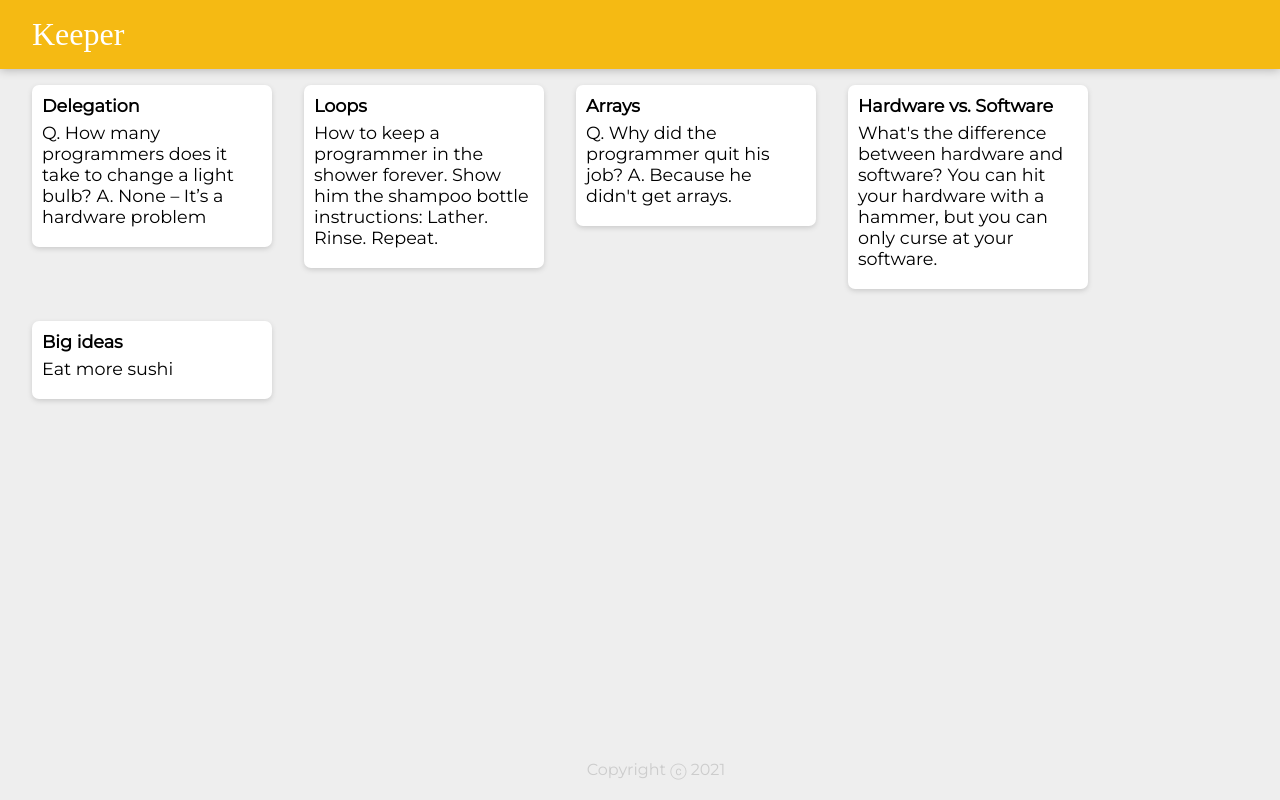
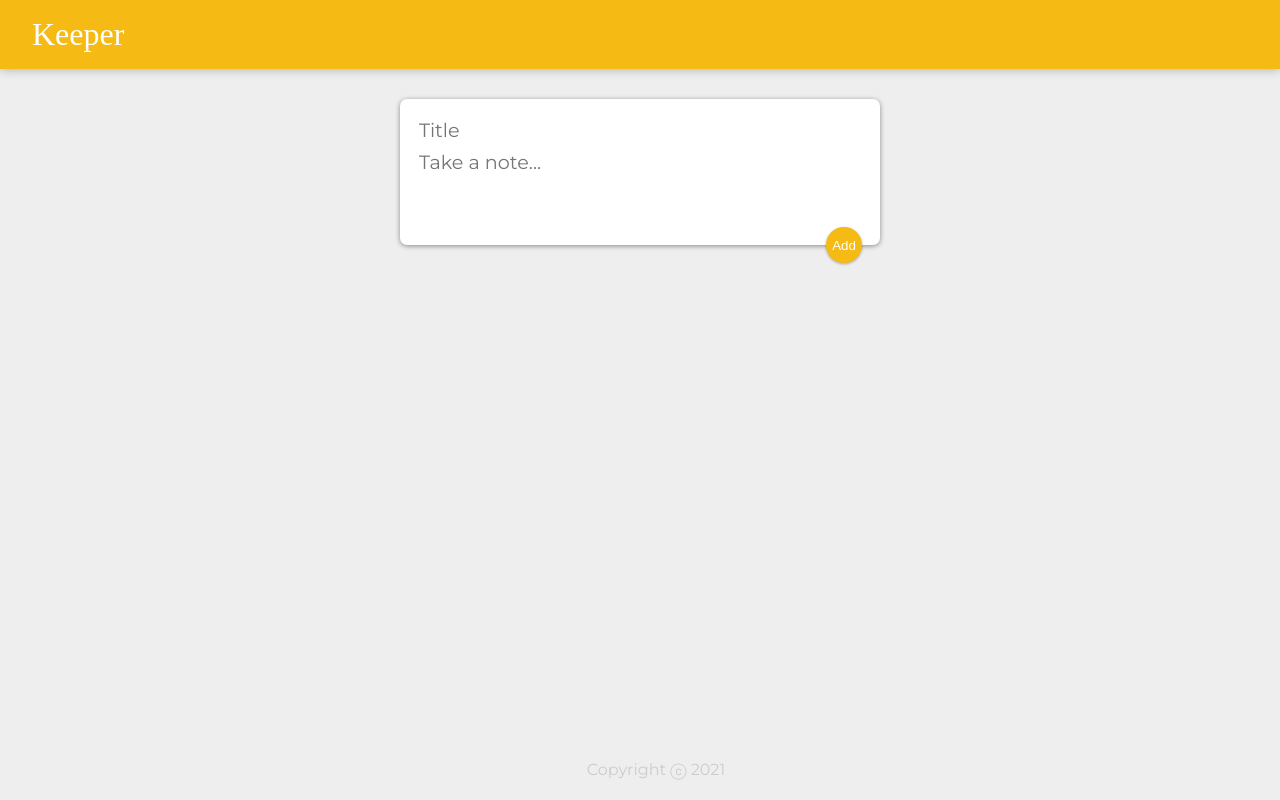
Before and after one commit to JennaTranter/keeper-app, a React (Create React App) app: page / in a window 1280 px wide. Built offline with nearby package versions, Linux system fonts and the light colour scheme; a web font is replaced by a local one.

Commit message:
Implement add note functionality

```diff
--- a/public/styles.css
+++ b/public/styles.css
@@ -54,3 +54,49 @@
   white-space: pre-wrap;
   word-wrap: break-word;
 }
+
+.note button {
+  position: relative;
+  float: right;
+  margin-right: 10px;
+  color: #f5ba13;
+  border: none;
+  width: 36px;
+  height: 36px;
+  cursor: pointer;
+  outline: none;
+}
+
+form {
+  position: relative;
+  width: 480px;
+  margin: 30px auto 20px auto;
+  background: #fff;
+  padding: 15px;
+  border-radius: 7px;
+  box-shadow: 0 1px 5px rgb(138, 137, 137);
+}
+form input,
+form textarea {
+  width: 100%;
+  border: none;
+  padding: 4px;
+  outline: none;
+  font-size: 1.2em;
+  font-family: inherit;
+  resize: none;
+}
+form button {
+  position: absolute;
+  right: 18px;
+  bottom: -18px;
+  background: #f5ba13;
+  color: #fff;
+  border: none;
+  border-radius: 50%;
+  width: 36px;
+  height: 36px;
+  box-shadow: 0 1px 3px rgba(0, 0, 0, 0.3);
+  cursor: pointer;
+  outline: none;
+}
--- a/src/components/App.jsx
+++ b/src/components/App.jsx
@@ -1,20 +1,29 @@
-import React from "react";
+import React, { useState } from "react";
 import Header from "./Header";
 import Footer from "./Footer";
 import Note from "./Note";
-import notes from "../notes";
+// import notes from "../notes";
+import CreateArea from "./CreateArea";
 
 function App() {
+  const [notes, setNotes] = useState([]);
+
+  function addNote(newNote) {
+    setNotes(prevNotes => {
+      return [...prevNotes, newNote];
+    });
+  }
+
   return (
     <div>
       <Header />
-      {notes.map(noteItem => (
-        <Note
-        key={noteItem.key}
+      <CreateArea onAdd={addNote} />
+      {notes.map(noteItem => {
+        return <Note
         title={noteItem.title}
         content={noteItem.content}
         />
-      ))}
+      })}
       <Footer />
     </div>
   );
--- /dev/null
+++ b/src/components/CreateArea.jsx
@@ -0,0 +1,37 @@
+import React, { useState } from "react";
+
+function CreateArea(props) {
+
+    const [note, setNote] = useState({
+        title: "",
+        content: ""
+    });
+
+    function handleChange(event) {
+        const {name, value} = event.target;
+
+        setNote(prevNote => {
+            return {
+                ...prevNote,
+                [name]: value
+            };
+        });
+    }
+
+    function submitNote(event) {
+        props.onAdd(note);
+        event.preventDefault();
+    }
+
+    return (
+        <div>
+            <form>
+                <input name="title" onChange={handleChange} value={note.title} placeholder="Title" />
+                <textarea name="content" onChange={handleChange} value={note.content} placeholder="Take a note..." rows="3" />
+                <button onClick={submitNote}>Add</button>
+            </form>
+        </div>
+    );
+}
+
+export default CreateArea;
```
Also changed, not shown: src/index.js (+12 -0 lines), 1 other file (tests, documents, lock files or other folders). Lines whose indentation alone changed are shown as unchanged.
